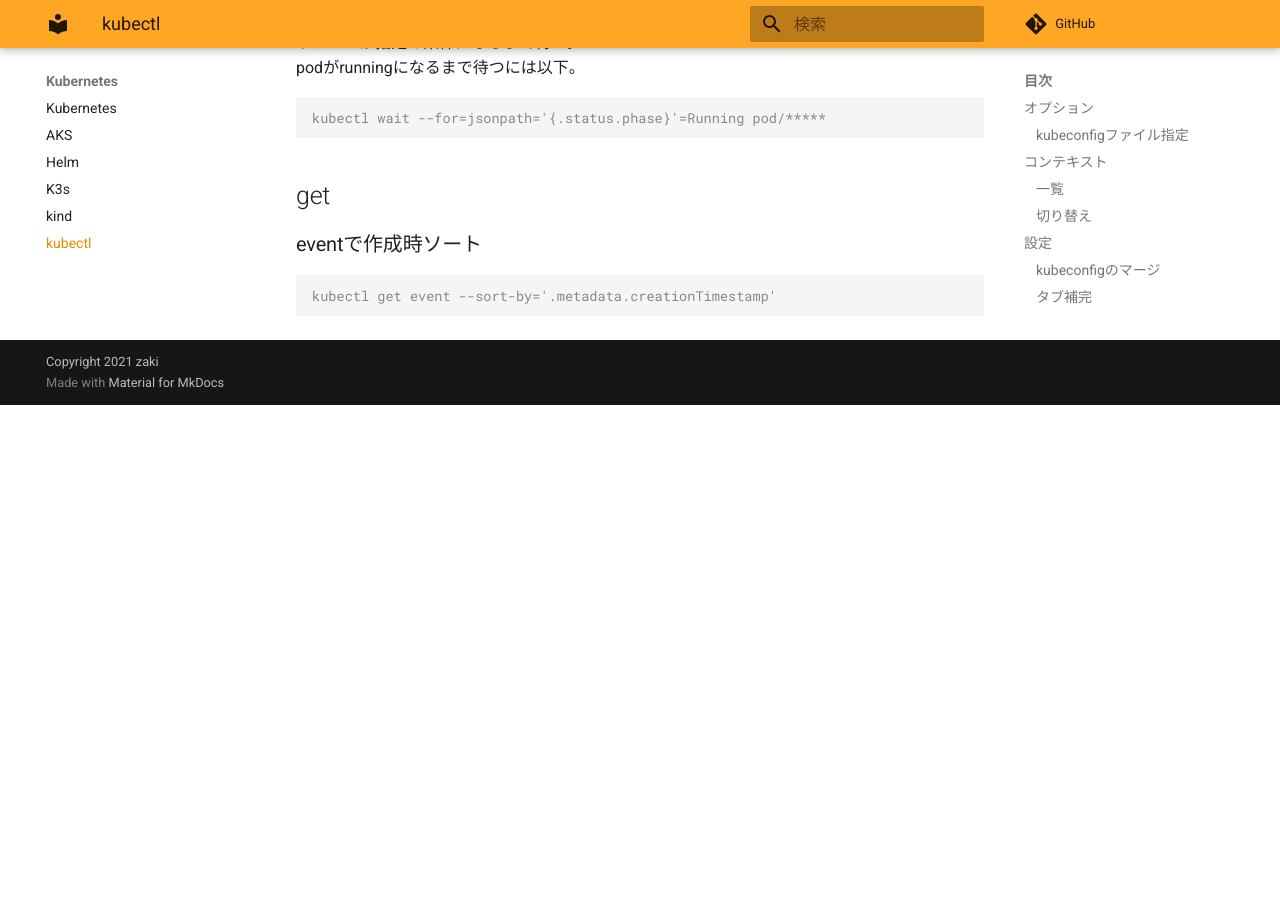
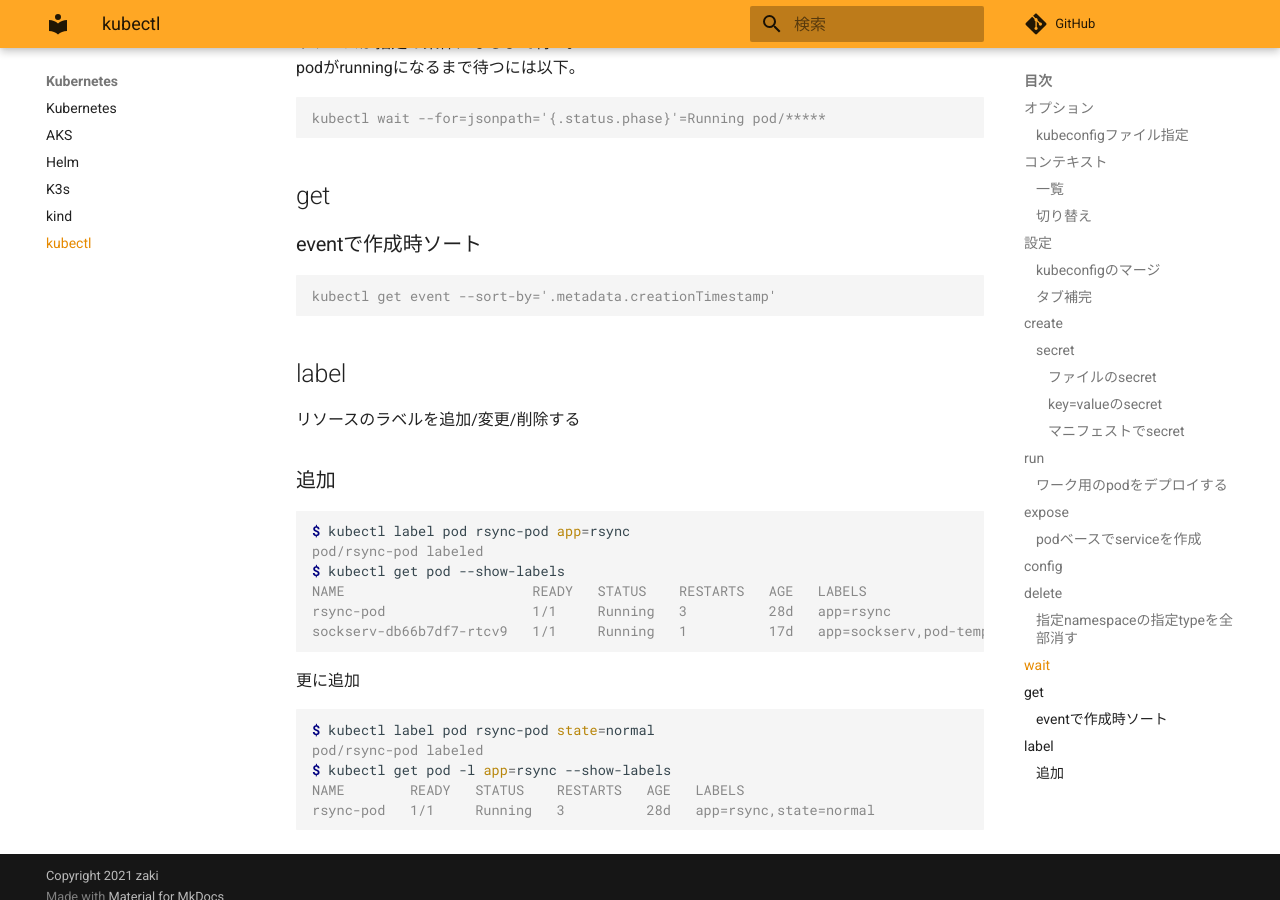
Before and after one commit to zaki-lknr/docs, an MkDocs documentation site: the page built from docs/Kubernetes/kubectl.md, in a window 1280 px wide and 900 px high, scrolled down 5266 px. Built offline with MkDocs 1.6.1 and Material for MkDocs 9.7.7, drawn with Linux system fonts in a browser that asks for light colours; comment, search, counter and statistics services are not loaded; before the commit the page ends 5671 px from its top, so only the background shows below that.

Commit message:
add: kubernetes/kubectl: label追加

````diff
--- a/docs/Kubernetes/kubectl.md
+++ b/docs/Kubernetes/kubectl.md
@@ -270,3 +270,28 @@ kubectl wait --for=jsonpath='{.status.phase}'=Running pod/*****
 ```console
 kubectl get event --sort-by='.metadata.creationTimestamp'
 ```
+
+## label
+
+リソースのラベルを追加/変更/削除する
+
+### 追加
+
+```console
+$ kubectl label pod rsync-pod app=rsync
+pod/rsync-pod labeled
+$ kubectl get pod --show-labels
+NAME                       READY   STATUS    RESTARTS   AGE   LABELS
+rsync-pod                  1/1     Running   3          28d   app=rsync
+sockserv-db66b7df7-rtcv9   1/1     Running   1          17d   app=sockserv,pod-template-hash=db66b7df7
+```
+
+更に追加
+
+```console
+$ kubectl label pod rsync-pod state=normal
+pod/rsync-pod labeled
+$ kubectl get pod -l app=rsync --show-labels
+NAME        READY   STATUS    RESTARTS   AGE   LABELS
+rsync-pod   1/1     Running   3          28d   app=rsync,state=normal
+```
````
